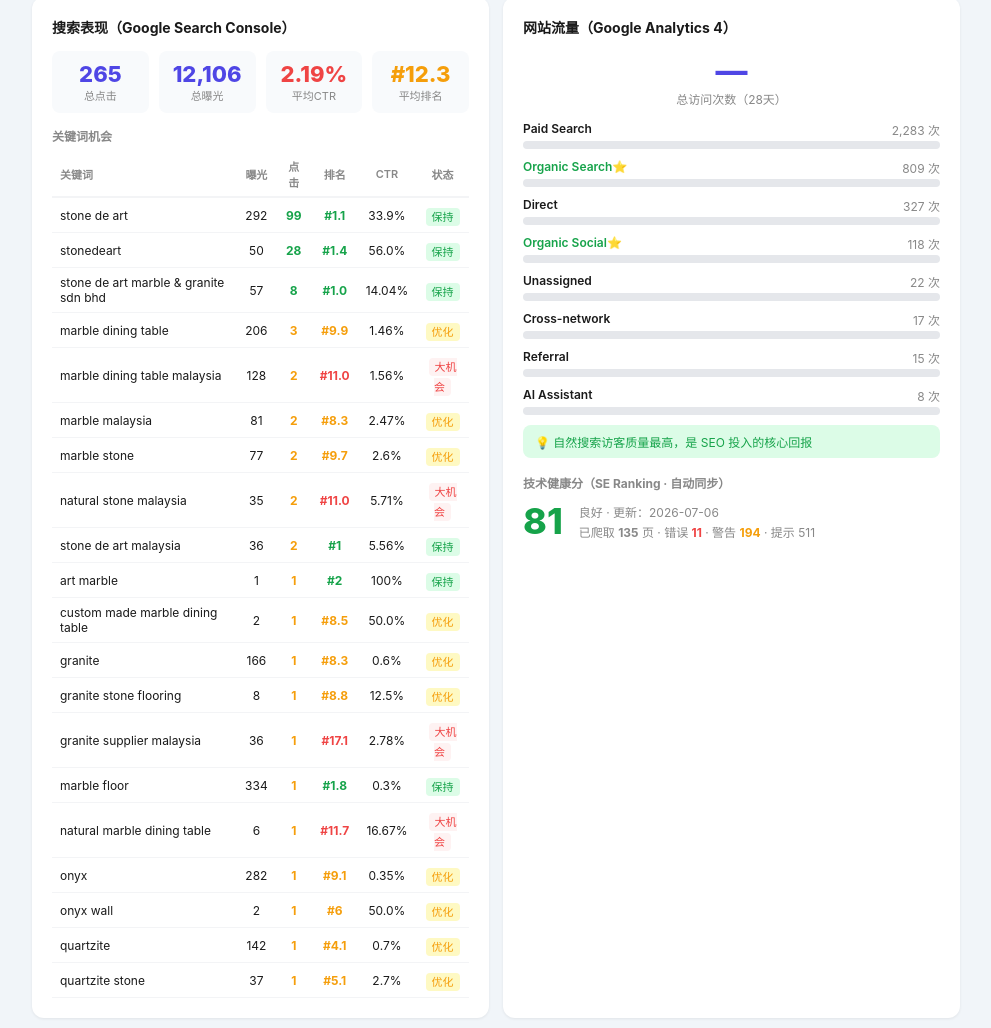
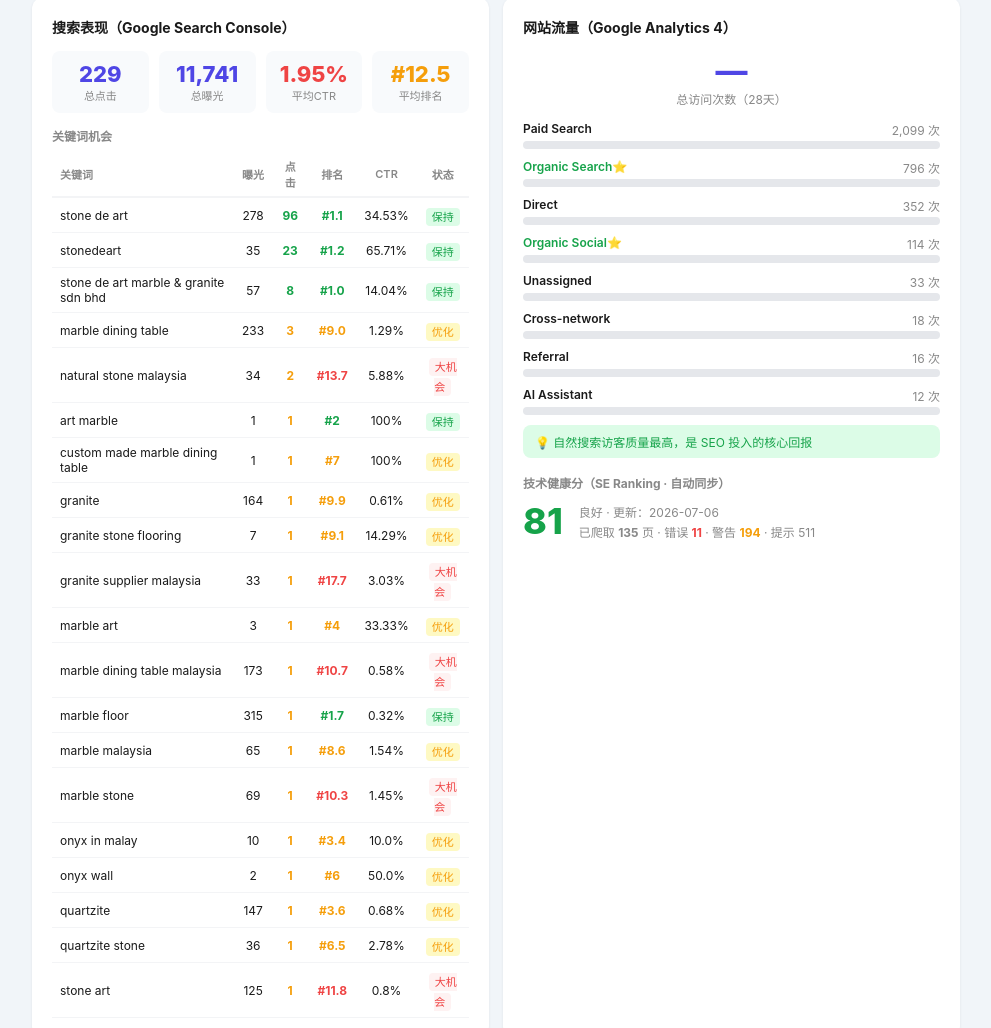
Before and after one commit to xueyee821/stonedeart-seo, a plain HTML site: page docs/index.html in a window 1280 px wide. Shown: the part 859-1887 px from the top of the page, without its empty margins (144-1135 px from the left). Drawn offline with Linux system fonts and the light colour scheme.

Commit message:
Weekly SEO update 2026-07-13 — GSC + GA4 + SE Ranking
Co-Authored-By: Claude Sonnet 4.6 <noreply@anthropic.com>

```diff
--- a/docs/index.html
+++ b/docs/index.html
@@ -26,7 +26,7 @@
 <div class="card" style="display:flex;justify-content:space-between;align-items:center;flex-wrap:wrap;gap:12px;background:linear-gradient(135deg,#1e293b,#334155);color:white;">
   <div>
     <div style="font-size:20px;font-weight:800;">Stone De Art SEO Dashboard</div>
-    <div style="font-size:12px;color:#94a3b8;margin-top:4px;">stonedeart.com.my · 更新：2026-07-06 14:17 · 每周一自动刷新 · 统计：过去28天</div>
+    <div style="font-size:12px;color:#94a3b8;margin-top:4px;">stonedeart.com.my · 更新：2026-07-13 12:26 · 每周一自动刷新 · 统计：过去28天</div>
   </div>
   <div style="text-align:center;background:rgba(255,255,255,.1);border-radius:12px;padding:12px 20px;">
     <div style="font-size:40px;font-weight:800;color:#ef4444;">47</div>
@@ -140,19 +140,19 @@
     <h2>搜索表现（Google Search Console）</h2>
     <div class="g4" style="margin-bottom:14px;">
       <div style="text-align:center;background:#f8fafc;border-radius:8px;padding:10px;">
-        <div style="font-size:22px;font-weight:800;color:#4f46e5;">265</div>
+        <div style="font-size:22px;font-weight:800;color:#4f46e5;">229</div>
         <div style="font-size:11px;color:#888;">总点击</div>
       </div>
       <div style="text-align:center;background:#f8fafc;border-radius:8px;padding:10px;">
-        <div style="font-size:22px;font-weight:800;color:#4f46e5;">12,106</div>
+        <div style="font-size:22px;font-weight:800;color:#4f46e5;">11,741</div>
         <div style="font-size:11px;color:#888;">总曝光</div>
       </div>
       <div style="text-align:center;background:#f8fafc;border-radius:8px;padding:10px;">
-        <div style="font-size:22px;font-weight:800;color:#ef4444;">2.19%</div>
+        <div style="font-size:22px;font-weight:800;color:#ef4444;">1.95%</div>
         <div style="font-size:11px;color:#888;">平均CTR</div>
       </div>
       <div style="text-align:center;background:#f8fafc;border-radius:8px;padding:10px;">
-        <div style="font-size:22px;font-weight:800;color:#f59e0b;">#12.3</div>
+        <div style="font-size:22px;font-weight:800;color:#f59e0b;">#12.5</div>
         <div style="font-size:11px;color:#888;">平均排名</div>
       </div>
     </div>
@@ -161,17 +161,17 @@
       <tr><th>关键词</th><th style="text-align:center;">曝光</th><th style="text-align:center;">点击</th><th style="text-align:center;">排名</th><th style="text-align:center;">CTR</th><th style="text-align:center;">状态</th></tr>
       <tr style="border-bottom:1px solid #f3f4f6;">
         <td style="padding:7px 8px;font-size:12px;">stone de art</td>
-        <td style="text-align:center;padding:7px 8px;font-size:12px;">292</td>
-        <td style="text-align:center;padding:7px 8px;font-size:12px;font-weight:700;color:#16a34a;">99</td>
+        <td style="text-align:center;padding:7px 8px;font-size:12px;">278</td>
+        <td style="text-align:center;padding:7px 8px;font-size:12px;font-weight:700;color:#16a34a;">96</td>
         <td style="text-align:center;padding:7px 8px;font-size:12px;color:#16a34a;font-weight:700;">#1.1</td>
-        <td style="text-align:center;padding:7px 8px;font-size:12px;">33.9%</td>
+        <td style="text-align:center;padding:7px 8px;font-size:12px;">34.53%</td>
         <td style="text-align:center;padding:7px 8px;"><span style="background:#dcfce7;color:#16a34a;padding:2px 6px;border-radius:4px;font-size:11px;">保持</span></td>
     </tr><tr style="border-bottom:1px solid #f3f4f6;">
         <td style="padding:7px 8px;font-size:12px;">stonedeart</td>
-        <td style="text-align:center;padding:7px 8px;font-size:12px;">50</td>
-        <td style="text-align:center;padding:7px 8px;font-size:12px;font-weight:700;color:#16a34a;">28</td>
-        <td style="text-align:center;padding:7px 8px;font-size:12px;color:#16a34a;font-weight:700;">#1.4</td>
-        <td style="text-align:center;padding:7px 8px;font-size:12px;">56.0%</td>
+        <td style="text-align:center;padding:7px 8px;font-size:12px;">35</td>
+        <td style="text-align:center;padding:7px 8px;font-size:12px;font-weight:700;color:#16a34a;">23</td>
+        <td style="text-align:center;padding:7px 8px;font-size:12px;color:#16a34a;font-weight:700;">#1.2</td>
+        <td style="text-align:center;padding:7px 8px;font-size:12px;">65.71%</td>
         <td style="text-align:center;padding:7px 8px;"><span style="background:#dcfce7;color:#16a34a;padding:2px 6px;border-radius:4px;font-size:11px;">保持</span></td>
     </tr><tr style="border-bottom:1px solid #f3f4f6;">
         <td style="padding:7px 8px;font-size:12px;">stone de art marble & granite sdn bhd</td>
@@ -182,46 +182,18 @@
         <td style="text-align:center;padding:7px 8px;"><span style="background:#dcfce7;color:#16a34a;padding:2px 6px;border-radius:4px;font-size:11px;">保持</span></td>
     </tr><tr style="border-bottom:1px solid #f3f4f6;">
         <td style="padding:7px 8px;font-size:12px;">marble dining table</td>
-        <td style="text-align:center;padding:7px 8px;font-size:12px;">206</td>
+        <td style="text-align:center;padding:7px 8px;font-size:12px;">233</td>
         <td style="text-align:center;padding:7px 8px;font-size:12px;font-weight:700;color:#f59e0b;">3</td>
-        <td style="text-align:center;padding:7px 8px;font-size:12px;color:#f59e0b;font-weight:700;">#9.9</td>
-        <td style="text-align:center;padding:7px 8px;font-size:12px;">1.46%</td>
-        <td style="text-align:center;padding:7px 8px;"><span style="background:#fef9c3;color:#f59e0b;padding:2px 6px;border-radius:4px;font-size:11px;">优化</span></td>
-    </tr><tr style="border-bottom:1px solid #f3f4f6;">
-        <td style="padding:7px 8px;font-size:12px;">marble dining table malaysia</td>
-        <td style="text-align:center;padding:7px 8px;font-size:12px;">128</td>
-        <td style="text-align:center;padding:7px 8px;font-size:12px;font-weight:700;color:#f59e0b;">2</td>
-        <td style="text-align:center;padding:7px 8px;font-size:12px;color:#ef4444;font-weight:700;">#11.0</td>
-        <td style="text-align:center;padding:7px 8px;font-size:12px;">1.56%</td>
-        <td style="text-align:center;padding:7px 8px;"><span style="background:#fef2f2;color:#ef4444;padding:2px 6px;border-radius:4px;font-size:11px;">大机会</span></td>
-    </tr><tr style="border-bottom:1px solid #f3f4f6;">
-        <td style="padding:7px 8px;font-size:12px;">marble malaysia</td>
-        <td style="text-align:center;padding:7px 8px;font-size:12px;">81</td>
-        <td style="text-align:center;padding:7px 8px;font-size:12px;font-weight:700;color:#f59e0b;">2</td>
-        <td style="text-align:center;padding:7px 8px;font-size:12px;color:#f59e0b;font-weight:700;">#8.3</td>
-        <td style="text-align:center;padding:7px 8px;font-size:12px;">2.47%</td>
-        <td style="text-align:center;padding:7px 8px;"><span style="background:#fef9c3;color:#f59e0b;padding:2px 6px;border-radius:4px;font-size:11px;">优化</span></td>
-    </tr><tr style="border-bottom:1px solid #f3f4f6;">
-        <td style="padding:7px 8px;font-size:12px;">marble stone</td>
-        <td style="text-align:center;padding:7px 8px;font-size:12px;">77</td>
-        <td style="text-align:center;padding:7px 8px;font-size:12px;font-weight:700;color:#f59e0b;">2</td>
-        <td style="text-align:center;padding:7px 8px;font-size:12px;color:#f59e0b;font-weight:700;">#9.7</td>
-        <td style="text-align:center;padding:7px 8px;font-size:12px;">2.6%</td>
+        <td style="text-align:center;padding:7px 8px;font-size:12px;color:#f59e0b;font-weight:700;">#9.0</td>
+        <td style="text-align:center;padding:7px 8px;font-size:12px;">1.29%</td>
         <td style="text-align:center;padding:7px 8px;"><span style="background:#fef9c3;color:#f59e0b;padding:2px 6px;border-radius:4px;font-size:11px;">优化</span></td>
     </tr><tr style="border-bottom:1px solid #f3f4f6;">
         <td style="padding:7px 8px;font-size:12px;">natural stone malaysia</td>
-        <td style="text-align:center;padding:7px 8px;font-size:12px;">35</td>
+        <td style="text-align:center;padding:7px 8px;font-size:12px;">34</td>
         <td style="text-align:center;padding:7px 8px;font-size:12px;font-weight:700;color:#f59e0b;">2</td>
-        <td style="text-align:center;padding:7px 8px;font-size:12px;color:#ef4444;font-weight:700;">#11.0</td>
-        <td style="text-align:center;padding:7px 8px;font-size:12px;">5.71%</td>
+        <td style="text-align:center;padding:7px 8px;font-size:12px;color:#ef4444;font-weight:700;">#13.7</td>
+        <td style="text-align:center;padding:7px 8px;font-size:12px;">5.88%</td>
         <td style="text-align:center;padding:7px 8px;"><span style="background:#fef2f2;color:#ef4444;padding:2px 6px;border-radius:4px;font-size:11px;">大机会</span></td>
-    </tr><tr style="border-bottom:1px solid #f3f4f6;">
-        <td style="padding:7px 8px;font-size:12px;">stone de art malaysia</td>
-        <td style="text-align:center;padding:7px 8px;font-size:12px;">36</td>
-        <td style="text-align:center;padding:7px 8px;font-size:12px;font-weight:700;color:#f59e0b;">2</td>
-        <td style="text-align:center;padding:7px 8px;font-size:12px;color:#16a34a;font-weight:700;">#1</td>
-        <td style="text-align:center;padding:7px 8px;font-size:12px;">5.56%</td>
-        <td style="text-align:center;padding:7px 8px;"><span style="background:#dcfce7;color:#16a34a;padding:2px 6px;border-radius:4px;font-size:11px;">保持</span></td>
     </tr><tr style="border-bottom:1px solid #f3f4f6;">
         <td style="padding:7px 8px;font-size:12px;">art marble</td>
         <td style="text-align:center;padding:7px 8px;font-size:12px;">1</td>
@@ -231,52 +203,73 @@
         <td style="text-align:center;padding:7px 8px;"><span style="background:#dcfce7;color:#16a34a;padding:2px 6px;border-radius:4px;font-size:11px;">保持</span></td>
     </tr><tr style="border-bottom:1px solid #f3f4f6;">
         <td style="padding:7px 8px;font-size:12px;">custom made marble dining table</td>
-        <td style="text-align:center;padding:7px 8px;font-size:12px;">2</td>
+        <td style="text-align:center;padding:7px 8px;font-size:12px;">1</td>
         <td style="text-align:center;padding:7px 8px;font-size:12px;font-weight:700;color:#f59e0b;">1</td>
-        <td style="text-align:center;padding:7px 8px;font-size:12px;color:#f59e0b;font-weight:700;">#8.5</td>
-        <td style="text-align:center;padding:7px 8px;font-size:12px;">50.0%</td>
+        <td style="text-align:center;padding:7px 8px;font-size:12px;color:#f59e0b;font-weight:700;">#7</td>
+        <td style="text-align:center;padding:7px 8px;font-size:12px;">100%</td>
         <td style="text-align:center;padding:7px 8px;"><span style="background:#fef9c3;color:#f59e0b;padding:2px 6px;border-radius:4px;font-size:11px;">优化</span></td>
     </tr><tr style="border-bottom:1px solid #f3f4f6;">
         <td style="padding:7px 8px;font-size:12px;">granite</td>
-        <td style="text-align:center;padding:7px 8px;font-size:12px;">166</td>
+        <td style="text-align:center;padding:7px 8px;font-size:12px;">164</td>
         <td style="text-align:center;padding:7px 8px;font-size:12px;font-weight:700;color:#f59e0b;">1</td>
-        <td style="text-align:center;padding:7px 8px;font-size:12px;color:#f59e0b;font-weight:700;">#8.3</td>
-        <td style="text-align:center;padding:7px 8px;font-size:12px;">0.6%</td>
+        <td style="text-align:center;padding:7px 8px;font-size:12px;color:#f59e0b;font-weight:700;">#9.9</td>
+        <td style="text-align:center;padding:7px 8px;font-size:12px;">0.61%</td>
         <td style="text-align:center;padding:7px 8px;"><span style="background:#fef9c3;color:#f59e0b;padding:2px 6px;border-radius:4px;font-size:11px;">优化</span></td>
     </tr><tr style="border-bottom:1px solid #f3f4f6;">
         <td style="padding:7px 8px;font-size:12px;">granite stone flooring</td>
-        <td style="text-align:center;padding:7px 8px;font-size:12px;">8</td>
+        <td style="text-align:center;padding:7px 8px;font-size:12px;">7</td>
         <td style="text-align:center;padding:7px 8px;font-size:12px;font-weight:700;color:#f59e0b;">1</td>
-        <td style="text-align:center;padding:7px 8px;font-size:12px;color:#f59e0b;font-weight:700;">#8.8</td>
-        <td style="text-align:center;padding:7px 8px;font-size:12px;">12.5%</td>
+        <td style="text-align:center;padding:7px 8px;font-size:12px;color:#f59e0b;font-weight:700;">#9.1</td>
+        <td style="text-align:center;padding:7px 8px;font-size:12px;">14.29%</td>
         <td style="text-align:center;padding:7px 8px;"><span style="background:#fef9c3;color:#f59e0b;padding:2px 6px;border-radius:4px;font-size:11px;">优化</span></td>
     </tr><tr style="border-bottom:1px solid #f3f4f6;">
         <td style="padding:7px 8px;font-size:12px;">granite supplier malaysia</td>
-        <td style="text-align:center;padding:7px 8px;font-size:12px;">36</td>
+        <td style="text-align:center;padding:7px 8px;font-size:12px;">33</td>
         <td style="text-align:center;padding:7px 8px;font-size:12px;font-weight:700;color:#f59e0b;">1</td>
-        <td style="text-align:center;padding:7px 8px;font-size:12px;color:#ef4444;font-weight:700;">#17.1</td>
-        <td style="text-align:center;padding:7px 8px;font-size:12px;">2.78%</td>
+        <td style="text-align:center;padding:7px 8px;font-size:12px;color:#ef4444;font-weight:700;">#17.7</td>
+        <td style="text-align:center;padding:7px 8px;font-size:12px;">3.03%</td>
+        <td style="text-align:center;padding:7px 8px;"><span style="background:#fef2f2;color:#ef4444;padding:2px 6px;border-radius:4px;font-size:11px;">大机会</span></td>
+    </tr><tr style="border-bottom:1px solid #f3f4f6;">
+        <td style="padding:7px 8px;font-size:12px;">marble art</td>
+        <td style="text-align:center;padding:7px 8px;font-size:12px;">3</td>
+        <td style="text-align:center;padding:7px 8px;font-size:12px;font-weight:700;color:#f59e0b;">1</td>
+        <td style="text-align:center;padding:7px 8px;font-size:12px;color:#f59e0b;font-weight:700;">#4</td>
+        <td style="text-align:center;padding:7px 8px;font-size:12px;">33.33%</td>
+        <td style="text-align:center;padding:7px 8px;"><span style="background:#fef9c3;color:#f59e0b;padding:2px 6px;border-radius:4px;font-size:11px;">优化</span></td>
+    </tr><tr style="border-bottom:1px solid #f3f4f6;">
+        <td style="padding:7px 8px;font-size:12px;">marble dining table malaysia</td>
+        <td style="text-align:center;padding:7px 8px;font-size:12px;">173</td>
+        <td style="text-align:center;padding:7px 8px;font-size:12px;font-weight:700;color:#f59e0b;">1</td>
+        <td style="text-align:center;padding:7px 8px;font-size:12px;color:#ef4444;font-weight:700;">#10.7</td>
+        <td style="text-align:center;padding:7px 8px;font-size:12px;">0.58%</td>
         <td style="text-align:center;padding:7px 8px;"><span style="background:#fef2f2;color:#ef4444;padding:2px 6px;border-radius:4px;font-size:11px;">大机会</span></td>
     </tr><tr style="border-bottom:1px solid #f3f4f6;">
         <td style="padding:7px 8px;font-size:12px;">marble floor</td>
-        <td style="text-align:center;padding:7px 8px;font-size:12px;">334</td>
+        <td style="text-align:center;padding:7px 8px;font-size:12px;">315</td>
         <td style="text-align:center;padding:7px 8px;font-size:12px;font-weight:700;color:#f59e0b;">1</td>
-        <td style="text-align:center;padding:7px 8px;font-size:12px;color:#16a34a;font-weight:700;">#1.8</td>
-        <td style="text-align:center;padding:7px 8px;font-size:12px;">0.3%</td>
+        <td style="text-align:center;padding:7px 8px;font-size:12px;color:#16a34a;font-weight:700;">#1.7</td>
+        <td style="text-align:center;padding:7px 8px;font-size:12px;">0.32%</td>
         <td style="text-align:center;padding:7px 8px;"><span style="background:#dcfce7;color:#16a34a;padding:2px 6px;border-radius:4px;font-size:11px;">保持</span></td>
     </tr><tr style="border-bottom:1px solid #f3f4f6;">
-        <td style="padding:7px 8px;font-size:12px;">natural marble dining table</td>
-        <td style="text-align:center;padding:7px 8px;font-size:12px;">6</td>
+        <td style="padding:7px 8px;font-size:12px;">marble malaysia</td>
+        <td style="text-align:center;padding:7px 8px;font-size:12px;">65</td>
         <td style="text-align:center;padding:7px 8px;font-size:12px;font-weight:700;color:#f59e0b;">1</td>
-        <td style="text-align:center;padding:7px 8px;font-size:12px;color:#ef4444;font-weight:700;">#11.7</td>
-        <td style="text-align:center;padding:7px 8px;font-size:12px;">16.67%</td>
+        <td style="text-align:center;padding:7px 8px;font-size:12px;color:#f59e0b;font-weight:700;">#8.6</td>
+        <td style="text-align:center;padding:7px 8px;font-size:12px;">1.54%</td>
+        <td style="text-align:center;padding:7px 8px;"><span style="background:#fef9c3;color:#f59e0b;padding:2px 6px;border-radius:4px;font-size:11px;">优化</span></td>
+    </tr><tr style="border-bottom:1px solid #f3f4f6;">
+        <td style="padding:7px 8px;font-size:12px;">marble stone</td>
+        <td style="text-align:center;padding:7px 8px;font-size:12px;">69</td>
+        <td style="text-align:center;padding:7px 8px;font-size:12px;font-weight:700;color:#f59e0b;">1</td>
+        <td style="text-align:center;padding:7px 8px;font-size:12px;color:#ef4444;font-weight:700;">#10.3</td>
+        <td style="text-align:center;padding:7px 8px;font-size:12px;">1.45%</td>
         <td style="text-align:center;padding:7px 8px;"><span style="background:#fef2f2;color:#ef4444;padding:2px 6px;border-radius:4px;font-size:11px;">大机会</span></td>
     </tr><tr style="border-bottom:1px solid #f3f4f6;">
-        <td style="padding:7px 8px;font-size:12px;">onyx</td>
-        <td style="text-align:center;padding:7px 8px;font-size:12px;">282</td>
+        <td style="padding:7px 8px;font-size:12px;">onyx in malay</td>
+        <td style="text-align:center;padding:7px 8px;font-size:12px;">10</td>
         <td style="text-align:center;padding:7px 8px;font-size:12px;font-weight:700;color:#f59e0b;">1</td>
-        <td style="text-align:center;padding:7px 8px;font-size:12px;color:#f59e0b;font-weight:700;">#9.1</td>
-        <td style="text-align:center;padding:7px 8px;font-size:12px;">0.35%</td>
+        <td style="text-align:center;padding:7px 8px;font-size:12px;color:#f59e0b;font-weight:700;">#3.4</td>
+        <td style="text-align:center;padding:7px 8px;font-size:12px;">10.0%</td>
         <td style="text-align:center;padding:7px 8px;"><span style="background:#fef9c3;color:#f59e0b;padding:2px 6px;border-radius:4px;font-size:11px;">优化</span></td>
     </tr><tr style="border-bottom:1px solid #f3f4f6;">
         <td style="padding:7px 8px;font-size:12px;">onyx wall</td>
@@ -287,18 +280,25 @@
         <td style="text-align:center;padding:7px 8px;"><span style="background:#fef9c3;color:#f59e0b;padding:2px 6px;border-radius:4px;font-size:11px;">优化</span></td>
     </tr><tr style="border-bottom:1px solid #f3f4f6;">
         <td style="padding:7px 8px;font-size:12px;">quartzite</td>
-        <td style="text-align:center;padding:7px 8px;font-size:12px;">142</td>
+        <td style="text-align:center;padding:7px 8px;font-size:12px;">147</td>
         <td style="text-align:center;padding:7px 8px;font-size:12px;font-weight:700;color:#f59e0b;">1</td>
-        <td style="text-align:center;padding:7px 8px;font-size:12px;color:#f59e0b;font-weight:700;">#4.1</td>
-        <td style="text-align:center;padding:7px 8px;font-size:12px;">0.7%</td>
+        <td style="text-align:center;padding:7px 8px;font-size:12px;color:#f59e0b;font-weight:700;">#3.6</td>
+        <td style="text-align:center;padding:7px 8px;font-size:12px;">0.68%</td>
         <td style="text-align:center;padding:7px 8px;"><span style="background:#fef9c3;color:#f59e0b;padding:2px 6px;border-radius:4px;font-size:11px;">优化</span></td>
     </tr><tr style="border-bottom:1px solid #f3f4f6;">
         <td style="padding:7px 8px;font-size:12px;">quartzite stone</td>
-        <td style="text-align:center;padding:7px 8px;font-size:12px;">37</td>
+        <td style="text-align:center;padding:7px 8px;font-size:12px;">36</td>
         <td style="text-align:center;padding:7px 8px;font-size:12px;font-weight:700;color:#f59e0b;">1</td>
-        <td style="text-align:center;padding:7px 8px;font-size:12px;color:#f59e0b;font-weight:700;">#5.1</td>
-        <td style="text-align:center;padding:7px 8px;font-size:12px;">2.7%</td>
+        <td style="text-align:center;padding:7px 8px;font-size:12px;color:#f59e0b;font-weight:700;">#6.5</td>
+        <td style="text-align:center;padding:7px 8px;font-size:12px;">2.78%</td>
         <td style="text-align:center;padding:7px 8px;"><span style="background:#fef9c3;color:#f59e0b;padding:2px 6px;border-radius:4px;font-size:11px;">优化</span></td>
+    </tr><tr style="border-bottom:1px solid #f3f4f6;">
+        <td style="padding:7px 8px;font-size:12px;">stone art</td>
+        <td style="text-align:center;padding:7px 8px;font-size:12px;">125</td>
+        <td style="text-align:center;padding:7px 8px;font-size:12px;font-weight:700;color:#f59e0b;">1</td>
+        <td style="text-align:center;padding:7px 8px;font-size:12px;color:#ef4444;font-weight:700;">#11.8</td>
+        <td style="text-align:center;padding:7px 8px;font-size:12px;">0.8%</td>
+        <td style="text-align:center;padding:7px 8px;"><span style="background:#fef2f2;color:#ef4444;padding:2px 6px;border-radius:4px;font-size:11px;">大机会</span></td>
     </tr>
     </table>
   </div>
@@ -311,49 +311,49 @@
     <div style="margin-bottom:10px;">
         <div style="display:flex;justify-content:space-between;font-size:12px;margin-bottom:3px;">
             <span style="font-weight:600;color:inherit;">Paid Search</span>
-            <span style="color:#888;">2,283 次</span>
+            <span style="color:#888;">2,099 次</span>
         </div>
         <div style="background:#e5e7eb;border-radius:4px;height:8px;"><div style="background:#94a3b8;width:0%;height:8px;border-radius:4px;"></div></div>
     </div><div style="margin-bottom:10px;">
         <div style="display:flex;justify-content:space-between;font-size:12px;margin-bottom:3px;">
             <span style="font-weight:600;color:#16a34a;">Organic Search⭐</span>
-            <span style="color:#888;">809 次</span>
+            <span style="color:#888;">796 次</span>
         </div>
         <div style="background:#e5e7eb;border-radius:4px;height:8px;"><div style="background:#16a34a;width:0%;height:8px;border-radius:4px;"></div></div>
     </div><div style="margin-bottom:10px;">
         <div style="display:flex;justify-content:space-between;font-size:12px;margin-bottom:3px;">
             <span style="font-weight:600;color:inherit;">Direct</span>
-            <span style="color:#888;">327 次</span>
+            <span style="color:#888;">352 次</span>
         </div>
         <div style="background:#e5e7eb;border-radius:4px;height:8px;"><div style="background:#94a3b8;width:0%;height:8px;border-radius:4px;"></div></div>
     </div><div style="margin-bottom:10px;">
         <div style="display:flex;justify-content:space-between;font-size:12px;margin-bottom:3px;">
             <span style="font-weight:600;color:#16a34a;">Organic Social⭐</span>
-            <span style="color:#888;">118 次</span>
+            <span style="color:#888;">114 次</span>
         </div>
         <div style="background:#e5e7eb;border-radius:4px;height:8px;"><div style="background:#16a34a;width:0%;height:8px;border-radius:4px;"></div></div>
     </div><div style="margin-bottom:10px;">
         <div style="display:flex;justify-content:space-between;font-size:12px;margin-bottom:3px;">
             <span style="font-weight:600;color:inherit;">Unassigned</span>
-            <span style="color:#888;">22 次</span>
+            <span style="color:#888;">33 次</span>
         </div>
         <div style="background:#e5e7eb;border-radius:4px;height:8px;"><div style="background:#94a3b8;width:0%;height:8px;border-radius:4px;"></div></div>
     </div><div style="margin-bottom:10px;">
         <div style="display:flex;justify-content:space-between;font-size:12px;margin-bottom:3px;">
             <span style="font-weight:600;color:inherit;">Cross-network</span>
-            <span style="color:#888;">17 次</span>
+            <span style="color:#888;">18 次</span>
         </div>
         <div style="background:#e5e7eb;border-radius:4px;height:8px;"><div style="background:#94a3b8;width:0%;height:8px;border-radius:4px;"></div></div>
     </div><div style="margin-bottom:10px;">
         <div style="display:flex;justify-content:space-between;font-size:12px;margin-bottom:3px;">
             <span style="font-weight:600;color:inherit;">Referral</span>
-            <span style="color:#888;">15 次</span>
+            <span style="color:#888;">16 次</span>
         </div>
         <div style="background:#e5e7eb;border-radius:4px;height:8px;"><div style="background:#94a3b8;width:0%;height:8px;border-radius:4px;"></div></div>
     </div><div style="margin-bottom:10px;">
         <div style="display:flex;justify-content:space-between;font-size:12px;margin-bottom:3px;">
             <span style="font-weight:600;color:inherit;">AI Assistant</span>
-            <span style="color:#888;">8 次</span>
+            <span style="color:#888;">12 次</span>
         </div>
         <div style="background:#e5e7eb;border-radius:4px;height:8px;"><div style="background:#94a3b8;width:0%;height:8px;border-radius:4px;"></div></div>
     </div>
```
Also changed, not shown: data/audit.json (+91 -91 lines).
